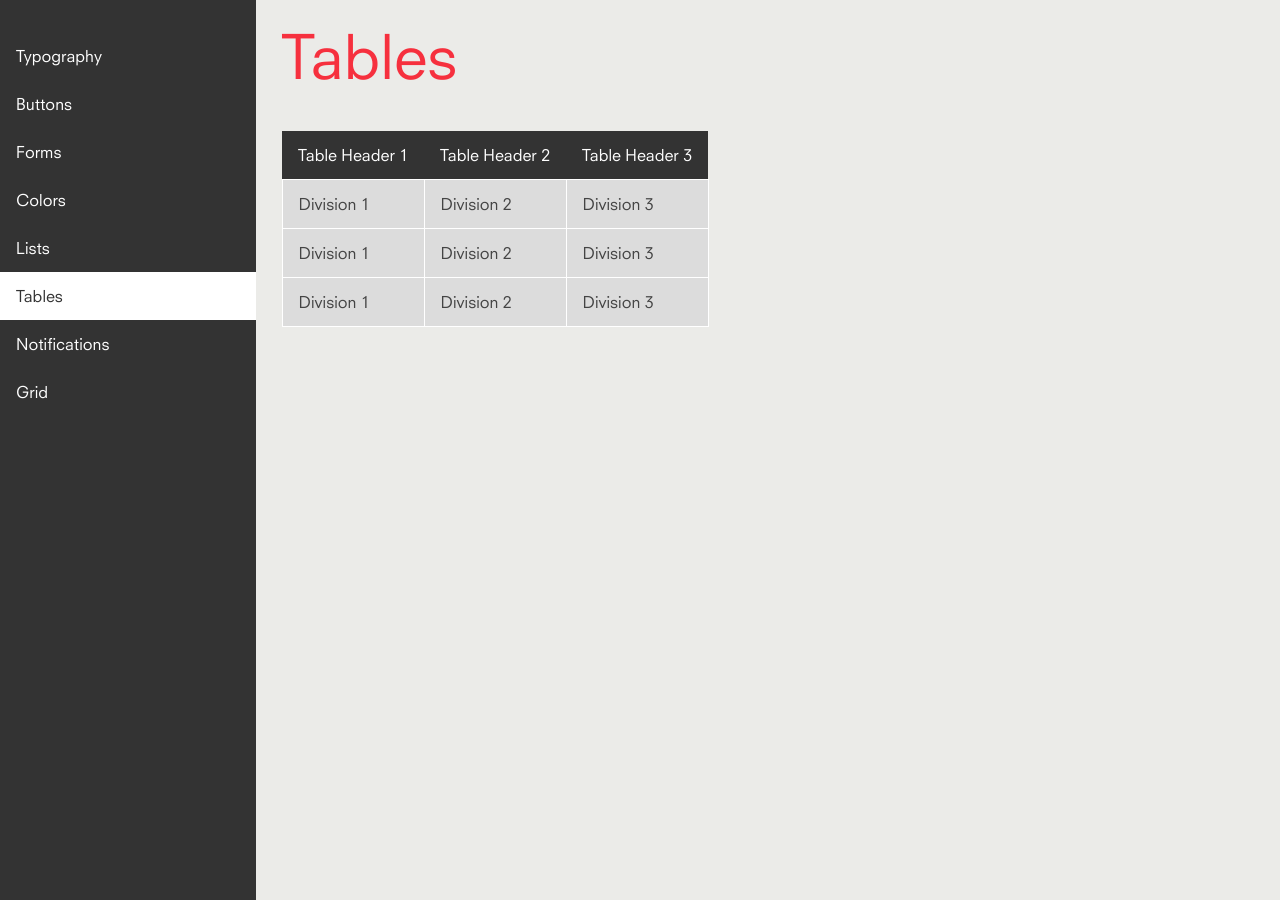
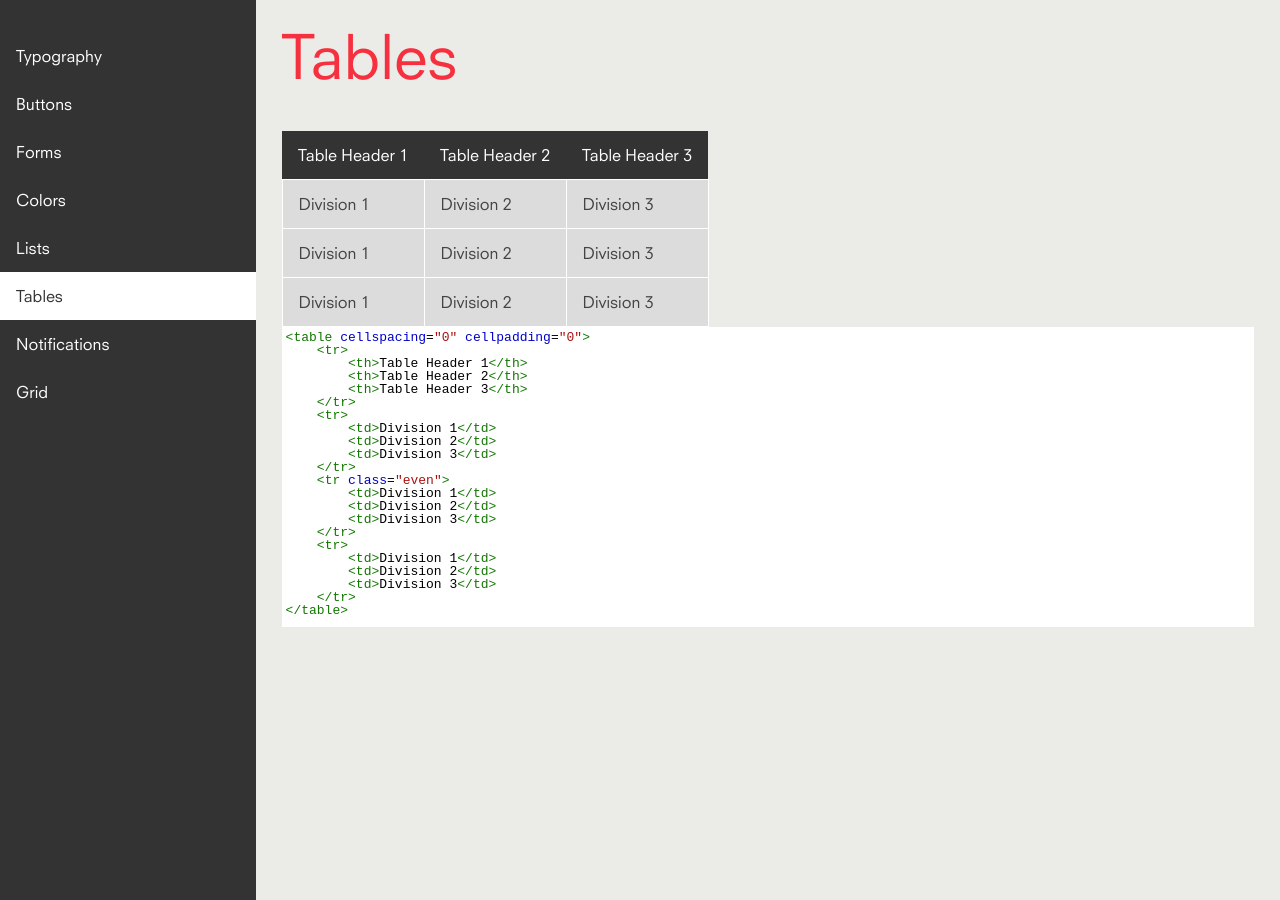
Before and after one commit to EMT/patterns, a Jekyll site: the page built from tables.html, in a window 1280 px wide. Built offline with Jekyll 4.4.1, drawn with Linux system fonts in a browser that asks for light colours.

Commit message:
Add codemirror demo to tables.html

```diff
--- a/tables.html
+++ b/tables.html
@@ -7,17 +7,50 @@ layout: default
 
 	<table cellspacing="0" cellpadding="0">
 		<tr>
-			    <th>Table Header 1</th><th>Table Header 2</th><th>Table Header 3</th>
+			<th>Table Header 1</th>
+			<th>Table Header 2</th>
+			<th>Table Header 3</th>
 		</tr>
 		<tr>
-			    <td>Division 1</td><td>Division 2</td><td>Division 3</td>
+			<td>Division 1</td>
+			<td>Division 2</td>
+			<td>Division 3</td>
 		</tr>
 		<tr class="even">
-			    <td>Division 1</td><td>Division 2</td><td>Division 3</td>
+			<td>Division 1</td>
+			<td>Division 2</td>
+			<td>Division 3</td>
 		</tr>
 		<tr>
-			    <td>Division 1</td><td>Division 2</td><td>Division 3</td>
+			<td>Division 1</td>
+			<td>Division 2</td>
+			<td>Division 3</td>
 		</tr>
 	</table>
 
+	<textarea id="js-code-pattern">
+<table cellspacing="0" cellpadding="0">
+	<tr>
+		<th>Table Header 1</th>
+		<th>Table Header 2</th>
+		<th>Table Header 3</th>
+	</tr>
+	<tr>
+		<td>Division 1</td>
+		<td>Division 2</td>
+		<td>Division 3</td>
+	</tr>
+	<tr class="even">
+		<td>Division 1</td>
+		<td>Division 2</td>
+		<td>Division 3</td>
+	</tr>
+	<tr>
+		<td>Division 1</td>
+		<td>Division 2</td>
+		<td>Division 3</td>
+	</tr>
+</table>
+	</textarea>
+
 </section>
```
Lines whose indentation alone changed are shown as unchanged.
